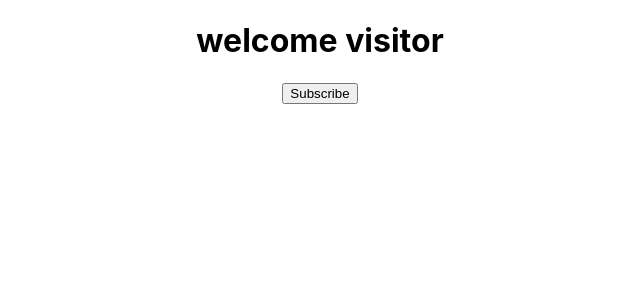
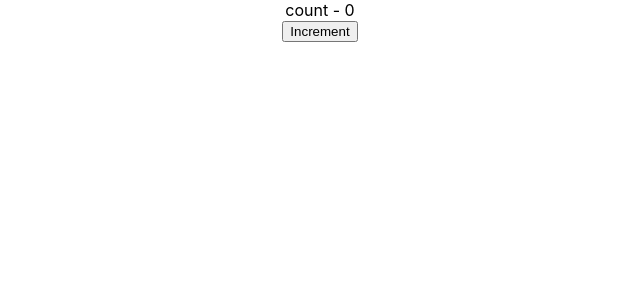
Before and after one commit to BushraMateen/React-project, a React (Create React App) app: page / in a window 1280 px wide. Shown: the top 300 px of the page, without its empty margins (320-960 px from the left). Built offline with nearby package versions, Linux system fonts and the light colour scheme.

Commit message:
added counter component

```diff
--- a/src/App.js
+++ b/src/App.js
@@ -4,12 +4,14 @@
 // import Greet from './Components/Greet'
 // import Welcome from './Components/Welcome'
 import Message from './Components/Message'
+import Counter from './Components/Counter'
 
 class App extends Component {
   render () {
     return (
       <div className="App">
-        <Message />
+        {/* <Message /> */}
+        <Counter />
         {/* <Greet name="Bruce" heroname="batman"/>
         <Greet name = "Bruce"  heroname="superman" />
         <Welcome name="Bruce" heroname="batman"/>
--- /dev/null
+++ b/src/Components/Counter.js
@@ -0,0 +1,45 @@
+import React, { Components} from "react";
+import { Component } from "react";
+
+class Counter extends Component{
+
+    constructor(props){
+        super(props)
+        this.state={
+            count:0
+        }
+
+
+    }
+
+    increment(){
+    //     this.setState({
+    //         count: this.state.count + 1
+    //     },
+    //     () => {
+    //         console.log('callback value',this.state.count)
+    //     })
+    //     console.log(this.state.count)
+    // }
+    this.setState(prevState => ({
+        count: prevState.count +  1
+    }))
+    console.log(this.state.count)}
+    incrementFive(){
+        this.increment()
+        this.increment()
+        this.increment()
+        this.increment()
+        this.increment()
+    }
+    render() {
+        return (
+            <div>
+                <div>count - {this.state.count}</div>
+                <button onClick={() => this.incrementFive()}>Increment</button>
+            </div>
+        )
+    }
+}
+
+export default Counter
```
